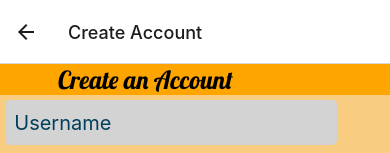
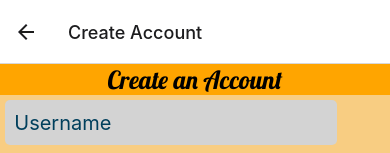
Before and after one commit to GreenField-Org/ultracrewmobile, a React Native app: screen /CreateAcct in a window 390 px wide. Shown: the top 153 px of the page. Built offline with nearby package versions, Linux system fonts and the light colour scheme.

Commit message:
aligning header text

```diff
--- a/Views/CreateAcct.js
+++ b/Views/CreateAcct.js
@@ -74,8 +74,7 @@ const styles = StyleSheet.create({
     titleText: {
         fontSize: 25,
         backgroundColor: 'orange',
-        paddingLeft: 58,
-        paddingRight: 58,
+        textAlign: 'center',
         fontFamily: "Lobster-Regular",
     },
     inputView: {
```
